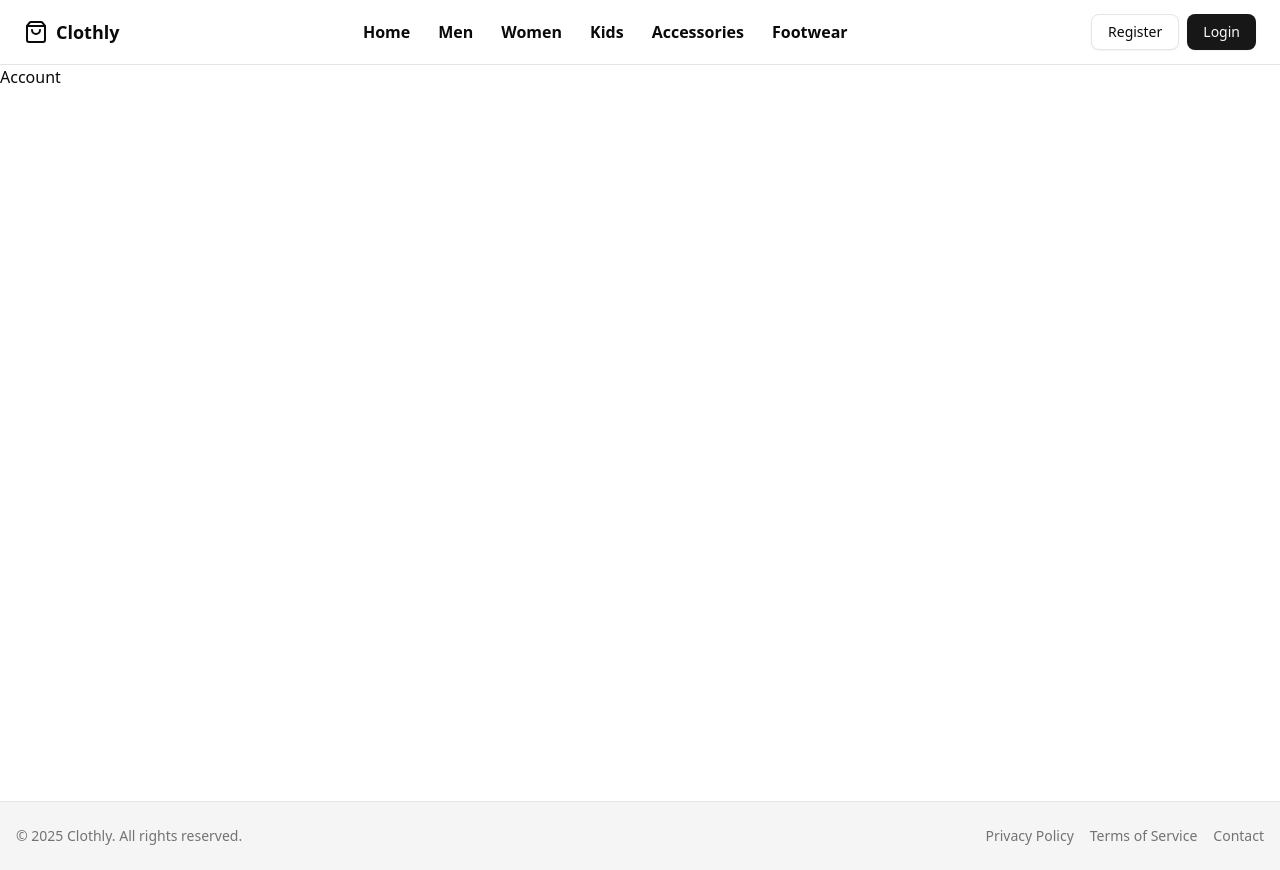
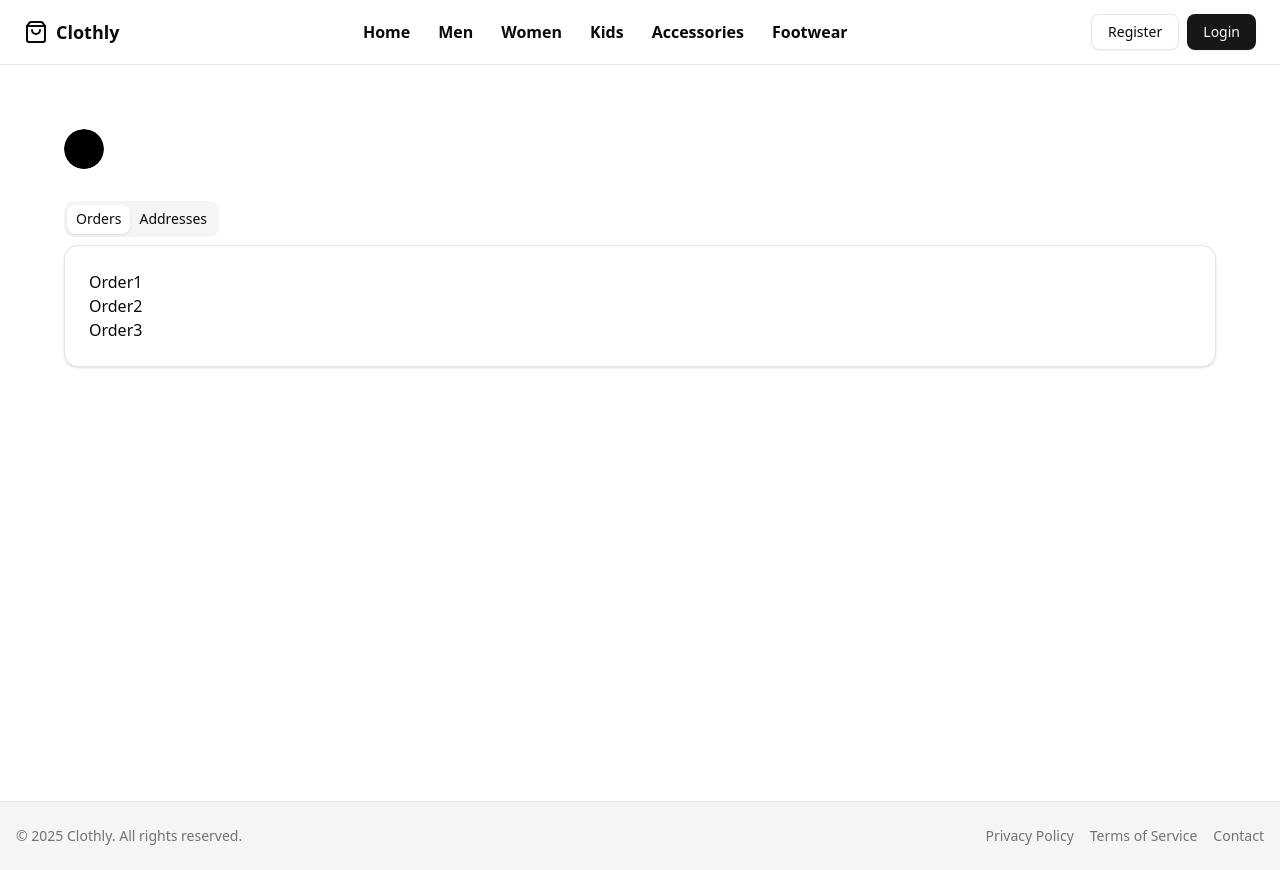
Before and after one commit to tgbao2110/Clothly, a React (Vite) app in the folder frontend/: page /account in a window 1280 px wide. Built offline with nearby package versions, Linux system fonts and the light colour scheme; no server answers.

Commit message:
fe: add customer account page

```diff
--- a/frontend/package.json
+++ b/frontend/package.json
@@ -18,6 +18,7 @@
     "@radix-ui/react-select": "^2.2.5",
     "@radix-ui/react-separator": "^1.1.7",
     "@radix-ui/react-slot": "^1.2.3",
+    "@radix-ui/react-tabs": "^1.1.12",
     "@radix-ui/react-visually-hidden": "^1.2.3",
     "@reduxjs/toolkit": "^2.8.2",
     "axios": "^1.10.0",
--- a/frontend/src/components/common/form.jsx
+++ b/frontend/src/components/common/form.jsx
@@ -33,9 +33,9 @@ const CommonForm = ({formControls, formData, setFormData, onSubmit, buttonText})
 
 
     const isFormFilled = () => {
-      return Object.values(formData)
-        .map((v) => v !== "")
-        .every((v) => v);
+        return formControls
+        .filter((control) => !control.optional)
+        .every((control) => formData[control.name] !== "");
     };
 
     const rederInputsByComponentType = (control) => {
@@ -55,6 +55,7 @@ const CommonForm = ({formControls, formData, setFormData, onSubmit, buttonText})
                     min={control.min}
                     max={control.max}
                     step={control.isInteger ? 1 : 0.1}
+                    pattern={control.pattern}
                     onChange={(e) => handleInputChange(e, control)}
                   />
                 );
--- /dev/null
+++ b/frontend/src/components/customer-view/account/addresses.jsx
@@ -0,0 +1,48 @@
+import CommonForm from "@/components/common/form"
+import { Card, CardContent } from "@/components/ui/card"
+import { Separator } from "@/components/ui/separator"
+import { createAddressForm } from "@/config/create-address"
+import { useState } from "react"
+
+const AccountAddress = () => {
+  const initState = {
+    phone: '',
+    city: '',
+    address: '',
+    zipCode: '',
+    notes: ''
+  }
+
+  const [formData, setFormData] = useState(initState);
+
+  const handleCreate = (e) => {
+    e.preventDefault();
+    console.log('Submitting: ', formData)
+  }
+
+  return (
+     <Card>
+      <CardContent>
+        <div className="flex flex-col gap-5">
+          <div className="grid grid-cols-3">
+            <div>Address1</div>
+            <div>Address2</div>
+            <div>Address3</div>
+          </div>
+          <Separator/>
+          <div className="space-y-5">
+            <h1 className="text-lg font-semibold">Add new address</h1>
+            <CommonForm
+              formControls={createAddressForm}
+              formData={formData}
+              setFormData={setFormData}
+              onSubmit={e => handleCreate(e)}
+              buttonText='Add'
+            />
+          </div>
+        </div>
+      </CardContent>
+    </Card>
+  )
+}
+export default AccountAddress
--- /dev/null
+++ b/frontend/src/components/customer-view/account/orders.jsx
@@ -0,0 +1,16 @@
+import { Card, CardContent } from "@/components/ui/card"
+
+const AccountOrders = () => {
+  return (
+    <Card>
+      <CardContent>
+        <div className="flex flex-col">
+          <div>Order1</div>
+          <div>Order2</div>
+          <div>Order3</div>
+        </div>
+      </CardContent>
+    </Card>
+  )
+}
+export default AccountOrders
--- /dev/null
+++ b/frontend/src/components/ui/tabs.jsx
@@ -0,0 +1,60 @@
+import * as React from "react"
+import * as TabsPrimitive from "@radix-ui/react-tabs"
+
+import { cn } from "@/lib/utils"
+
+function Tabs({
+  className,
+  ...props
+}) {
+  return (
+    <TabsPrimitive.Root
+      data-slot="tabs"
+      className={cn("flex flex-col gap-2", className)}
+      {...props} />
+  );
+}
+
+function TabsList({
+  className,
+  ...props
+}) {
+  return (
+    <TabsPrimitive.List
+      data-slot="tabs-list"
+      className={cn(
+        "bg-muted text-muted-foreground inline-flex h-9 w-fit items-center justify-center rounded-lg p-[3px]",
+        className
+      )}
+      {...props} />
+  );
+}
+
+function TabsTrigger({
+  className,
+  ...props
+}) {
+  return (
+    <TabsPrimitive.Trigger
+      data-slot="tabs-trigger"
+      className={cn(
+        "data-[state=active]:bg-background dark:data-[state=active]:text-foreground focus-visible:border-ring focus-visible:ring-ring/50 focus-visible:outline-ring dark:data-[state=active]:border-input dark:data-[state=active]:bg-input/30 text-foreground dark:text-muted-foreground inline-flex h-[calc(100%-1px)] flex-1 items-center justify-center gap-1.5 rounded-md border border-transparent px-2 py-1 text-sm font-medium whitespace-nowrap transition-[color,box-shadow] focus-visible:ring-[3px] focus-visible:outline-1 disabled:pointer-events-none disabled:opacity-50 data-[state=active]:shadow-sm [&_svg]:pointer-events-none [&_svg]:shrink-0 [&_svg:not([class*='size-'])]:size-4",
+        className
+      )}
+      {...props} />
+  );
+}
+
+function TabsContent({
+  className,
+  ...props
+}) {
+  return (
+    <TabsPrimitive.Content
+      data-slot="tabs-content"
+      className={cn("flex-1 outline-none", className)}
+      {...props} />
+  );
+}
+
+export { Tabs, TabsList, TabsTrigger, TabsContent }
--- /dev/null
+++ b/frontend/src/config/create-address.js
@@ -0,0 +1,39 @@
+export const createAddressForm = [
+  {
+    label: 'Phone number*',
+    name: 'phone',
+    componentType: 'input',
+    type: 'text',
+    placeholder: 'e.g. 0362...',
+    pattern:"\\d*",
+    inputmode:"numeric"
+  },
+  {
+    label:'City*',
+    name: 'city',
+    componentType: 'input',
+    type: 'text',
+    placeholder: 'e.g. Ho Chi Minh, Ha Noi, Da Nang'
+  },
+  {
+    label:'Address*',
+    name: 'address',
+    componentType: 'input',
+    type: 'text',
+    placeholder: 'e.g. 123 Nguyen Van Cu, District 5'
+  },
+  {
+    label: 'ZIP code*',
+    name: 'zipCode',
+    componentType: 'input',
+    type: 'text',
+    placeholder: 'e.g. 700000.'
+  },
+  {
+    label: 'Notes (optional)',
+    name: 'notes',
+    componentType: 'textarea',
+    placeholder: 'Instructions to help ensure smooth delivery',
+    optional: true
+  },
+]
--- a/frontend/src/pages/customer-view/account.jsx
+++ b/frontend/src/pages/customer-view/account.jsx
@@ -1,6 +1,48 @@
+import { useSelector } from "react-redux";
+
+import { Avatar, AvatarFallback } from "@/components/ui/avatar";
+import { Tabs, TabsContent, TabsList, TabsTrigger } from "@/components/ui/tabs";
+
+import AccountAddress from "@/components/customer-view/account/addresses";
+import AccountOrders from "@/components/customer-view/account/orders";
+
 const Account = () => {
+  const user = useSelector(state => state.auth.user);
   return (
-    <div>Account</div>
-  )
+    <div className="flex flex-col p-16 gap-8">
+      {/* ==== Avt & Name ==== */}
+      <div className="flex flex-row items-center gap-1.5">
+        <Avatar className='size-10'>
+          <AvatarFallback className="bg-black text-white font-medium">
+            {user?.userName[0]?.toUpperCase()}
+          </AvatarFallback>
+        </Avatar>
+        <div className="flex flex-col justify-center">
+          <h2 className="text-md font-bold">
+           {user?.userName}
+          </h2>
+          <p className="text-muted-foreground text-xs">
+            {user?.email}
+          </p>
+        </div>
+      </div>
+
+      {/* ==== Orders & Addresses ==== */}
+      <Tabs defaultValue='orders'>
+        <TabsList>
+          <TabsTrigger value='orders'>Orders</TabsTrigger>
+          <TabsTrigger value='addresses'>Addresses</TabsTrigger>
+        </TabsList>
+        <TabsContent value='orders'>
+          <AccountOrders/>
+        </TabsContent>
+        <TabsContent value='addresses'>
+          <div className="flex flex-col">
+            <AccountAddress/>
+          </div>
+        </TabsContent>
+      </Tabs>
+    </div>
+  );
 }
 export default Account
```
Also changed, not shown: 1 other file (tests, documents, lock files or other folders).
